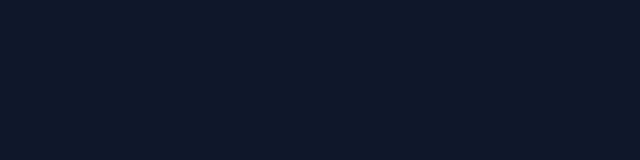
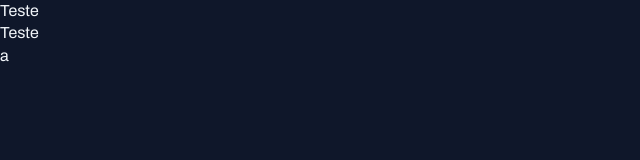
Before and after one commit to codetodestroy/projeto-portal_de_noticias, a plain HTML site: page index.html in a window 1280 px wide. Shown: the whole page, without its empty margins (0-640 px from the left). Drawn offline with Linux system fonts and the light colour scheme.

Commit message:
applying fonts in project

```diff
--- a/index.html
+++ b/index.html
@@ -1,12 +1,19 @@
 <!DOCTYPE html>
 <html lang="pt-BR">
 <head>
+    <link rel="preconnect" href="https://fonts.googleapis.com">
+    <link rel="preconnect" href="https://fonts.gstatic.com" crossorigin>
+
     <meta charset="UTF-8">
     <meta name="viewport" content="width=device-width, initial-scale=1.0">
     <title>Portal de notícias</title>
     <link rel="stylesheet" href="./styles/index.css">
+
+    <link href="https://fonts.googleapis.com/css2?family=Archivo:ital,wght@0,100..900;1,100..900&family=PT+Sans:ital,wght@0,400;0,700;1,400;1,700&display=swap" rel="stylesheet">
 </head>
 <body>
-
+    <h1>Teste</h1>
+    <h2>Teste</h2>
+    <a href="http://">a</a>
 </body>
 </html>
--- a/styles/global.css
+++ b/styles/global.css
@@ -11,9 +11,31 @@
     --stroke-color: #1E293B;
     --text-color-primary: #F1F5F9;
     --text-color-secondary: #CBD5E1;
+
+    --font-family: "Archivo", sans-serif;
+    --h1: 800 24px/135% var(--font-family);
+    --h2: 800 16px/140% var(--font-family);
+    --h3: 800 14px/140% var(--font-family);
+    --text-span: 600 14px/145% var(--font-family);
+    --text: 400 16px/140% var(--font-family);
+    --text-sm: 400 14px/160% var(--font-family);
 }
 
 body {
+    font: var(--text);
     color: var(--text-color-primary);
     background-color: var(--bg-color);
 }
+
+a {
+    text-decoration: none;
+    color: inherit;
+}
+
+a:hover {
+    color: var(--brand-color-light);
+}
+
+h1, h2, h3 {
+    font: inherit;
+}
```
